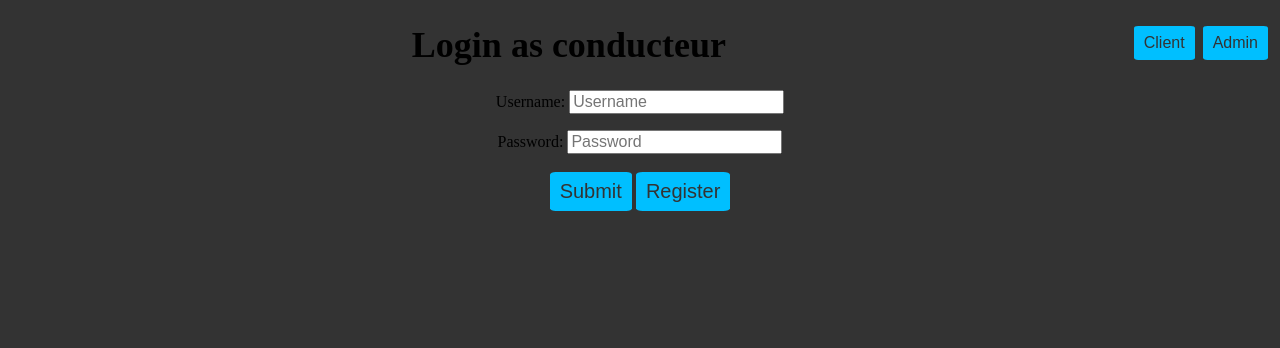
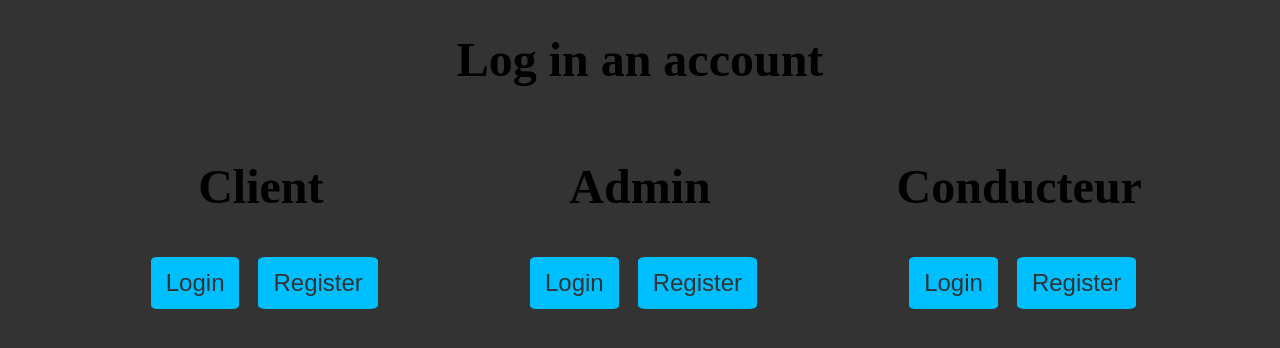
Before and after one commit to lacaroube/Projet-de-Session-data, a Flask app: page / in a window 1280 px wide. Shown: the top 348 px of the page. Run offline with Flask 3, Linux system fonts and the light colour scheme.

Commit message:
Changes by rapha
feature conger

```diff
--- a/server.py
+++ b/server.py
@@ -227,7 +227,8 @@ def add_voyage():
     data = request.get_json()
     insert_voyage(data["departure"],
                   data["destination"],
-                  data["date_time"],
+                  data["days"],
+                  data["hour"],
                   data["price"])
     response = {
         "status": "success",
--- a/static/topBarMenu.html
+++ b/static/topBarMenu.html
@@ -9,10 +9,13 @@
 <a id="logOut" href="/">
     <button class="topButton" onclick="logOut()">Log out</button>
 </a>
-<a id="loginAdmin" href="../static/loginAdmin.html">
+<a id="loginConducteur" href="../static/conducteur/loginConducteur.html" style="margin: 2px 4px">
+    <button class="topButton" onclick="loginConducteur()">Conducteur</button>
+</a>
+<a id="loginAdmin" href="../static/loginAdmin.html" style="margin: 2px 4px">
     <button class="topButton" onclick="loginAdmin()">Admin</button>
 </a>
-<a id="loginClient" href="../static/loginClient.html">
+<a id="loginClient" href="../static/loginClient.html" style="margin: 2px 4px">
     <button class="topButton" onclick="loginClient()">Client</button>
 </a>
 </body>
@@ -24,7 +27,6 @@
         border-radius: 7%;
         float: right;
         font-size: 16px;
-        margin: 2px 4px;
         padding: 8px 10px;
     }
 
--- a/static/topBarMenu.js
+++ b/static/topBarMenu.js
@@ -1,21 +1,28 @@
 function manageButtonsDisplay() {
     if (sessionStorage.getItem('username') === null) {
         document.getElementById('logOut').style.display = 'none'
+        document.getElementById('loginConducteur').style.display = 'inline'
         document.getElementById('loginAdmin').style.display = 'inline'
         document.getElementById('loginClient').style.display = 'inline'
     }
     else {
         document.getElementById('logOut').style.display = 'inline'
+        document.getElementById('loginConducteur').style.display = 'none'
         document.getElementById('loginAdmin').style.display = 'none'
         document.getElementById('loginClient').style.display = 'none'
     }
 }
 
 function logOut() {
-    sessionStorage.removeItem('username')
+    sessionStorage.removeItem('id')
     sessionStorage.removeItem('username')
     window.location.replace("/")
 }
+
+function loginConducteur() {
+    window.location.href = "/conducteur/loginConducteur.html"
+}
+
 
 function loginAdmin() {
     window.location.href = "loginAdmin.html"
--- a/templates/index.html
+++ b/templates/index.html
@@ -3,46 +3,109 @@
 <head>
     <meta charset="UTF-8">
     <title>Title</title>
-    <script src="../static/conducteur/loginConducteur.js"></script>
     <link rel="stylesheet" type="text/css" href="../static/avisUtilisateur.css">
-    <script src="../static/avisUtilisateur.js"></script>
-    <script src="../static/topBarMenu.js"></script>
 </head>
 <body>
+<h1>Log in an account</h1>
+<div class="page">
+    <div class="login-container">
+        <h2 style="font-size: 48px">Client</h2>
+        <div class="button-container">
+            <a id="loginClient" href="../static/loginClient.html" style="margin: 3px 6px">
+                <button class="loginButton" onclick="loginClient()">Login</button>
+            </a>
+            <a id="registerClient" href="../static/registerClient.html" style="margin: 3px 6px">
+                <button class="loginButton" onclick="registerClient()">Register</button>
+            </a>
+        </div>
+    </div>
+    <div class="login-container">
+        <h2 style="font-size: 48px">Admin</h2>
+        <div class="button-container">
+            <a id="loginAdmin" href="../static/loginAdmin.html" style="margin: 3px 6px">
+                <button class="loginButton" onclick="loginAdmin()">Login</button>
+            </a>
+            <a id="registerAdmin" href="../static/registerAdmin.html" style="margin: 3px 6px">
+                <button class="loginButton" onclick="registerAdmin()">Register</button>
+            </a>
+        </div>
+    </div>
+    <div class="login-container">
+        <h2 style="font-size: 48px">Conducteur</h2>
+        <div class="button-container">
+            <a id="loginConducteur" href="../static/conducteur/loginConducteur.html" style="margin: 3px 6px">
+                <button class="loginButton" onclick="loginConducteur()">Login</button>
+            </a>
+            <a id="registerConducteur" href="../static/conducteur/registerConducteur.html" style="margin: 3px 6px">
+                <button class="loginButton" onclick="registerConducteur()">Register</button>
+            </a>
+        </div>
+    </div>
+</div>
+<script>
+    function loginClient() {
+        window.location.href = "loginClient.html"
+    }
 
+    function registerClient() {
+        window.location.href = "registerClient.html"
+    }
 
-<div id="div2"></div>
+    function loginAdmin() {
+        window.location.href = "loginAdmin.html"
+    }
 
-<div id="div3"></div>
+    function registerAdmin() {
+        window.location.href = "registernAdmin.html"
+    }
 
+    function loginConducteur() {
+        window.location.href = "/conducteur/loginConducteur.html"
+    }
 
+    function registerConducteur() {
+        window.location.href = "/conducteur/registerConducteur.html"
+    }
+</script>
+</body>
+<style>
+    h1 {
+        align-items: center;
+        display: flex;
+        font-size: 48px;
+        justify-content: center;
+    }
+    .loginButton {
+        background-color: deepskyblue;
+        border: none;
+        border-radius: 7%;
+        font-size: 24px;
+        padding: 12px 15px;
+    }
 
-<script>
+    .loginButton:hover {
+        filter: brightness(75%);
+        transition-duration: 0.18s;
+    }
 
-    fetch('../static/conducteur/loginConducteur.html')
-      .then(response => response.text())
-      .then(data => {
-        document.getElementById('div3').innerHTML = data;
-        manageButtonsDisplay();
-      });
+    .page {
+        align-items: center;
+        display: flex;
+        justify-content: space-between;
+        margin: auto;
+        width: 90%;
+    }
 
-    fetch('../static/topBarMenu.html')
-      .then(response => response.text())
-      .then(data => {
-        document.getElementById('div2').innerHTML = data;
-        manageButtonsDisplay();
-      });
+    .login-container {
+        align-items: center;
+        display: flex;
+        flex: 1;
+        flex-direction: column;
+        justify-content: center;
+    }
 
-    /*fetch('../static/utilisateur.html')
-      .then(response => response.text())
-      .then(data => {
-        document.getElementById('div1').innerHTML = data;
-        get_all_ville();
-      });*/
-
-
-
-</script>
-
-</body>
+    .button-container {
+        display: flex;
+    }
+</style>
 </html>
```
Also changed, not shown: database.py (+4 -14 lines), static/admin.js (+19 -5 lines).
